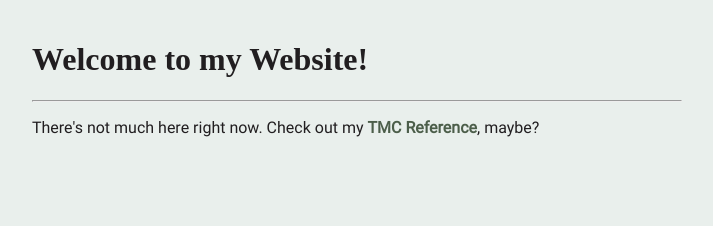
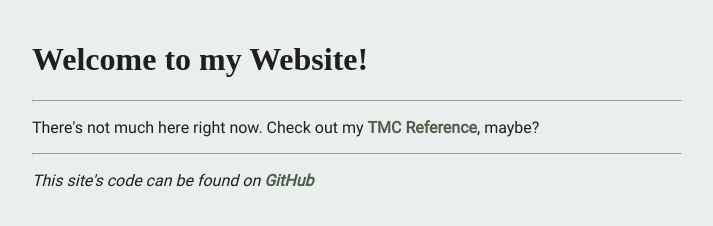
Before and after one commit to Humanoid-Human/neo-site, a plain HTML site: page site/index.html in a window 1280 px wide. Shown: the whole page, without its empty margins (283-996 px from the left). Drawn offline with Linux system fonts and the light colour scheme.

Commit message:
fix font maybe

```diff
--- a/site/index.html
+++ b/site/index.html
@@ -14,5 +14,7 @@
 
     <p>There's not much here right now. Check out my <a href="tmc">TMC Reference</a>, maybe?</p>
 
+    <hr>
+    <p><em>This site's code can be found on <a href="https://github.com/Humanoid-Human/neo-site">GitHub</a></em></p>
   </body>
 </html>
--- a/site/style.css
+++ b/site/style.css
@@ -19,7 +19,7 @@
 body {
   background-color: var(--bg-color);
   color: var(--text-color);
-  font-family: Roboto;
+  font-family: "Roboto";
   max-width: 650px;
   margin: 40px auto;
 }
```
Also changed, not shown: site/not_found.html (+1 -0 lines).
